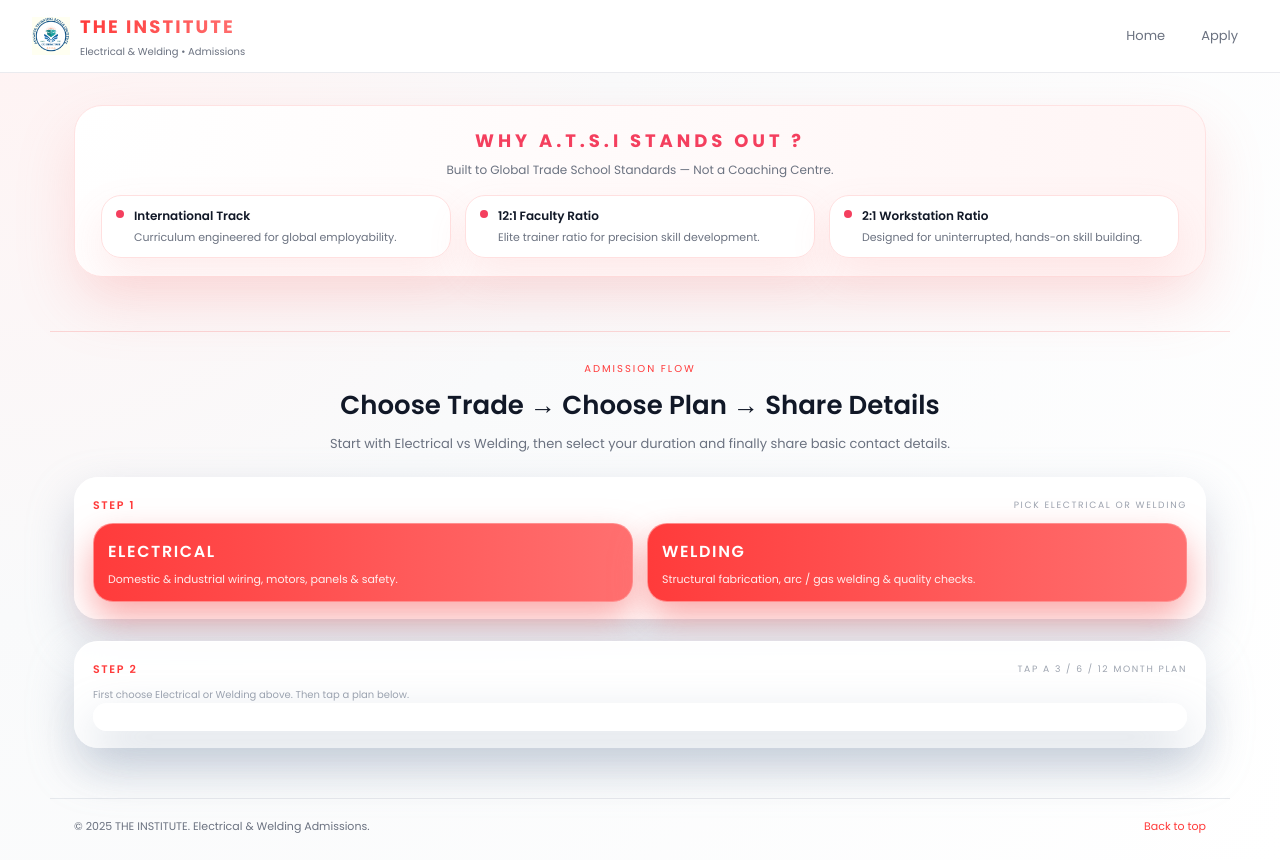
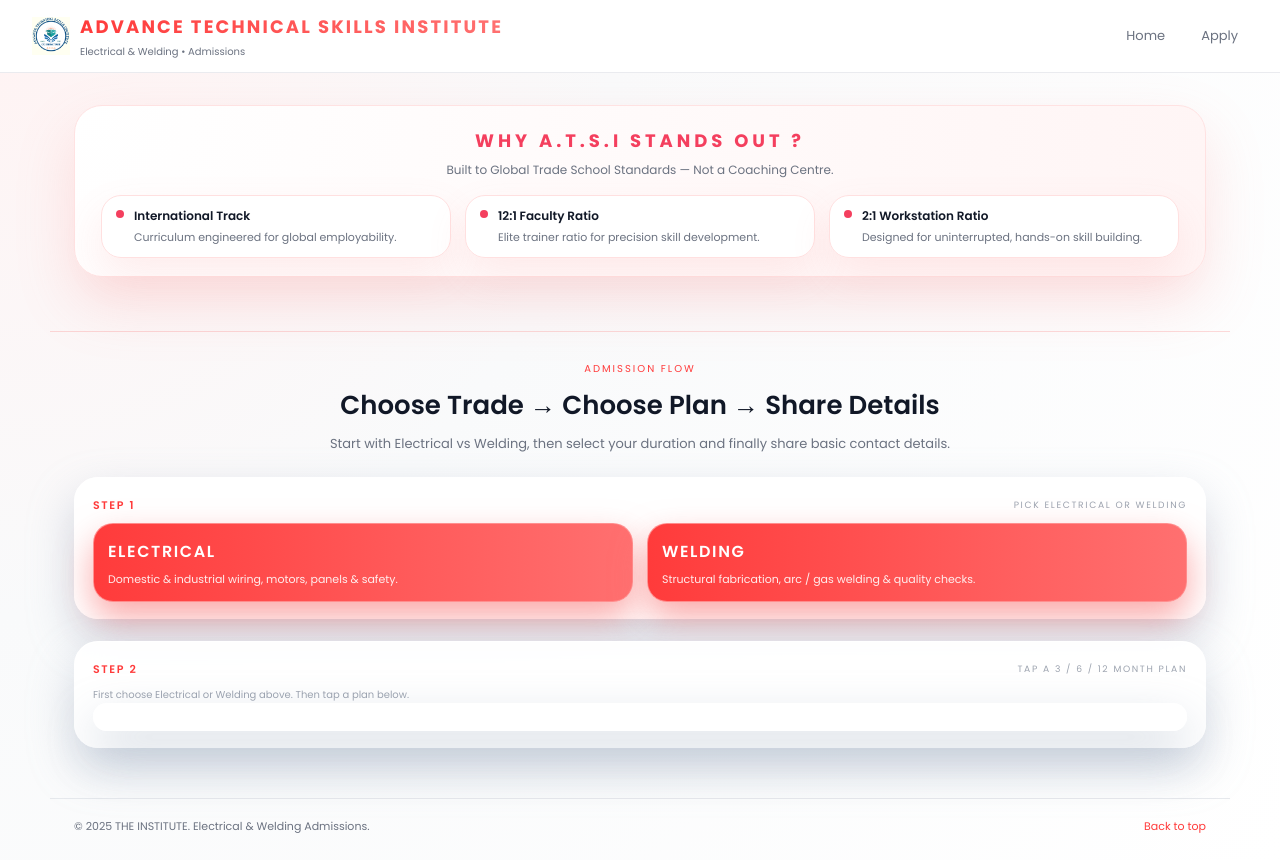
Before and after one commit to Advance-Technical-Skills-Institute/Advanced_Technical_Skills_Institute, a plain HTML site: page index.html in a window 1280 px wide. Drawn offline with nearby package versions, Linux system fonts and the light colour scheme.

Commit message:
Update index.html

```diff
--- a/index.html
+++ b/index.html
@@ -535,7 +535,7 @@
     <div class="brand-wrap">
       <img src="logo.png.png" alt="The Institute Logo" />
       <div>
-        <div class="brand-title">THE INSTITUTE</div>
+        <div class="brand-title">ADVANCE TECHNICAL SKILLS INSTITUTE</div>
         <div class="brand-sub">Electrical & Welding • Admissions</div>
       </div>
     </div>
```
